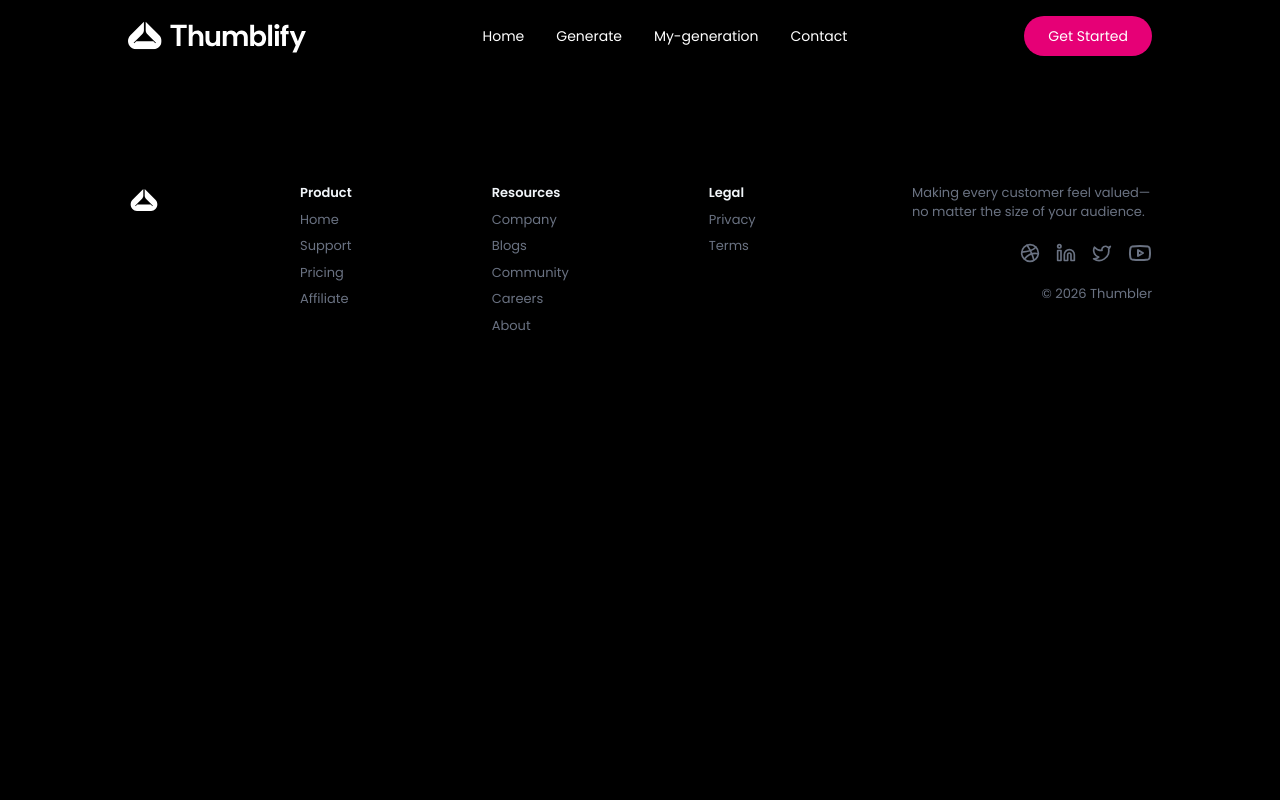
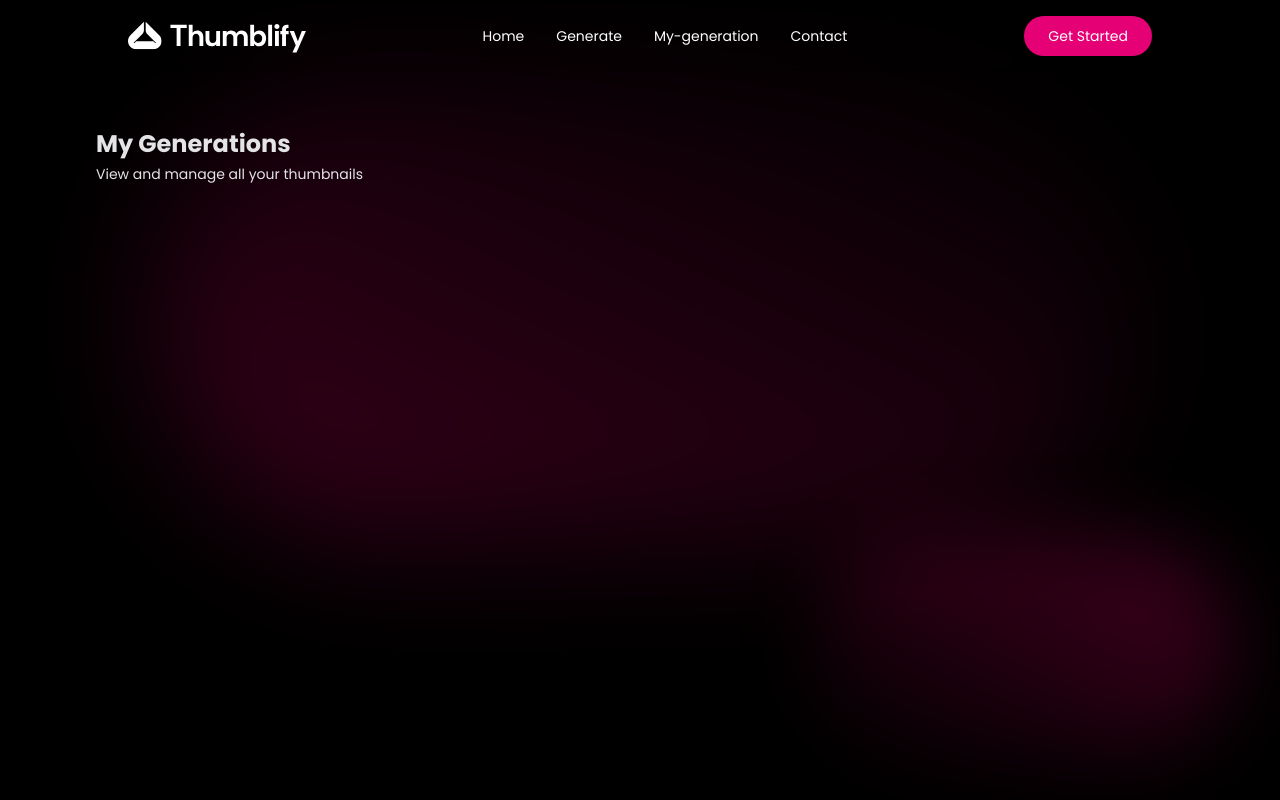
Before and after one commit to adigogetit/Thumbler-MERN, a React (Vite) app in the folder client/: page /my-generation in a window 1280 px wide. Shown: the top 800 px of the page. Built offline with nearby package versions, Linux system fonts and the light colour scheme.

Commit message:
made header section in mygenerations

```diff
--- a/client/src/pages/MyGenerations.tsx
+++ b/client/src/pages/MyGenerations.tsx
@@ -1,10 +1,21 @@
+import SoftBackdrop from "../components/SoftBackdrop"
 
 
 const MyGenerations = () => {
   return (
-    <div>
+    <>
+    <SoftBackdrop/>
+    <div className="mt-32 min-h-screen px-6 md:px-16 lg:px-24 xl:ps32">
+      {/* {Header} */}
+      <div className="mb-8">
+        <h1 className="text-2xl font-bold text-zinc-200">My Generations</h1>
+        <p className="text-sm text-zinc-200 mt-1">View and manage all your thumbnails</p>
+
+      </div>
 
     </div>
+
+    </>
   )
 }
 
```
